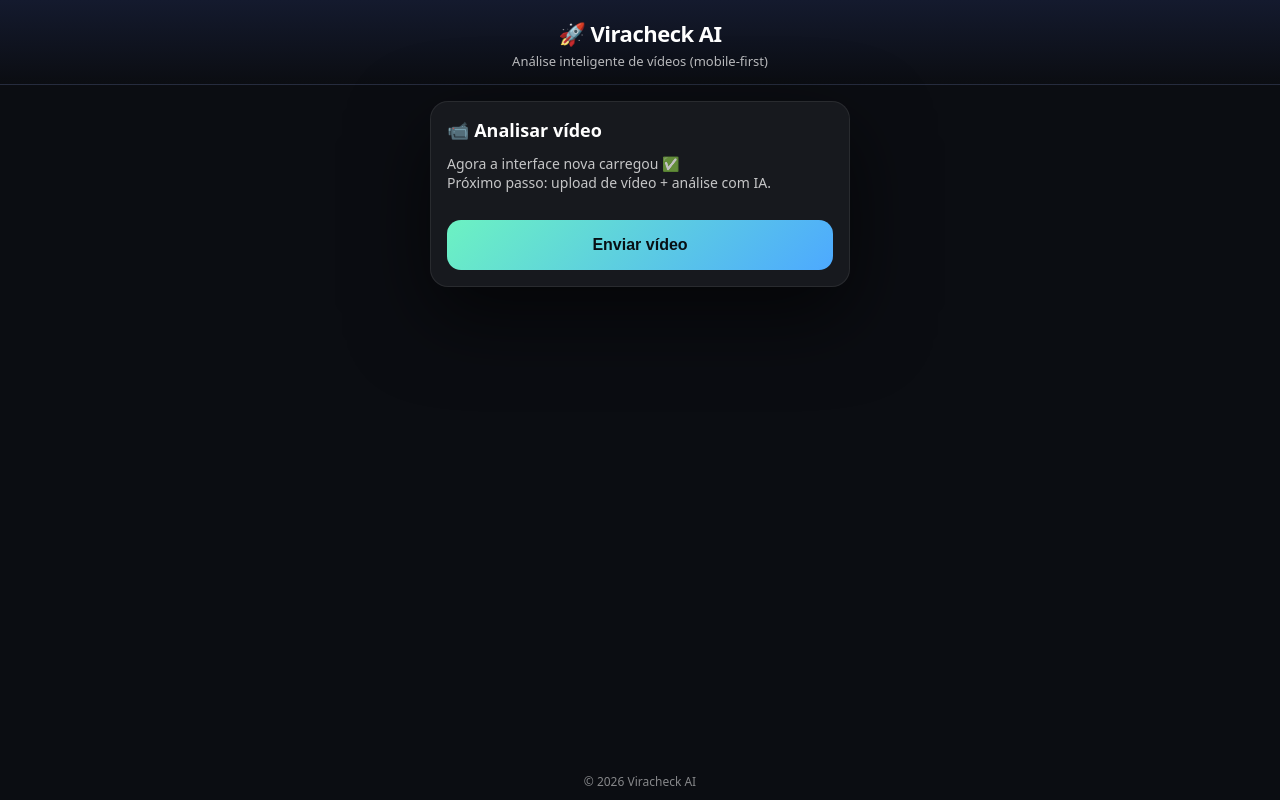
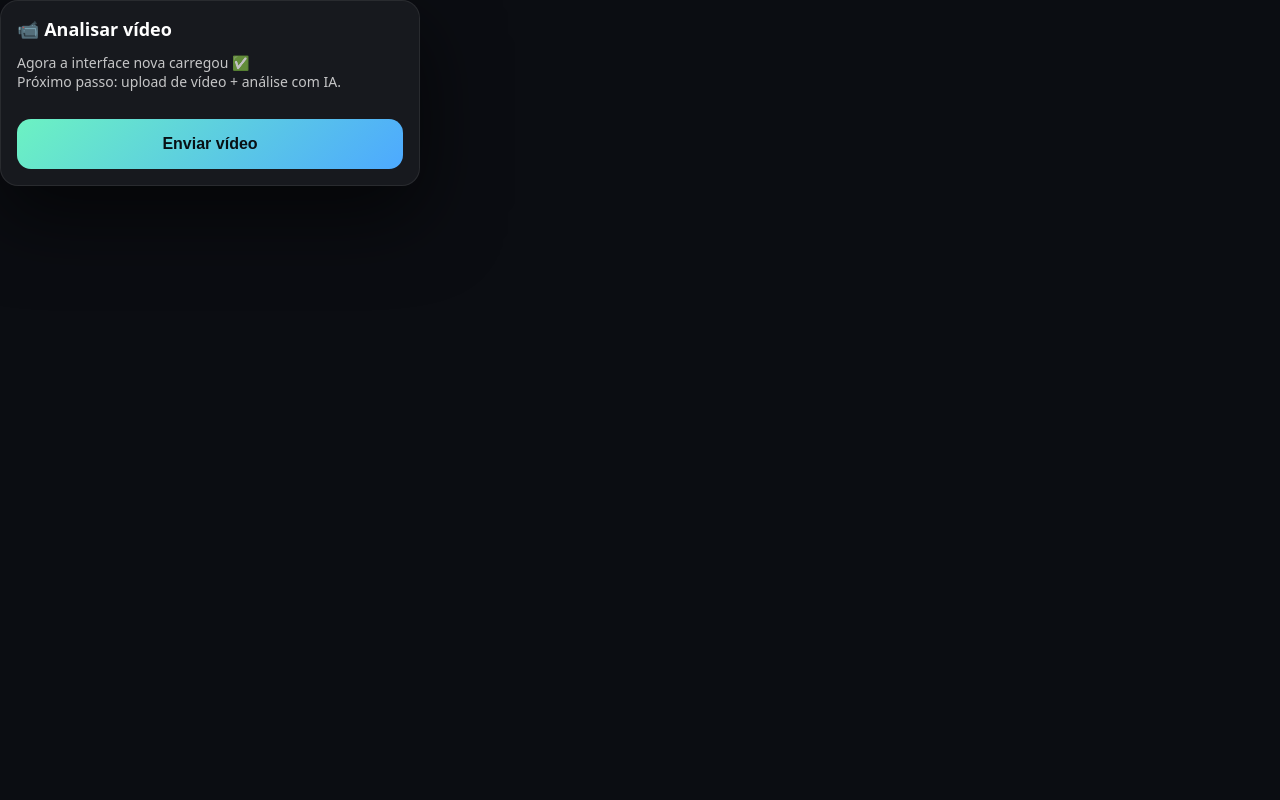
Before and after one commit to paivarobin16-alt/Viracheck---1.0.0, a React (Vite) app: page / in a window 1280 px wide. Built offline with nearby package versions, Linux system fonts and the light colour scheme.

Commit message:
Update App.tsx

```diff
--- a/src/App.tsx
+++ b/src/App.tsx
@@ -1,19 +1,5 @@
 import Analyze from "./pages/Analyze";
-import "./styles/app.css";
 
 export default function App() {
-  return (
-    <div className="app">
-      <header className="topbar">
-        <div className="logo">🚀 Viracheck AI</div>
-        <div className="subtitle">Análise inteligente de vídeos (mobile-first)</div>
-      </header>
-
-      <main className="content">
-        <Analyze />
-      </main>
-
-      <footer className="footer">© {new Date().getFullYear()} Viracheck AI</footer>
-    </div>
-  );
+  return <Analyze />;
 }
```
